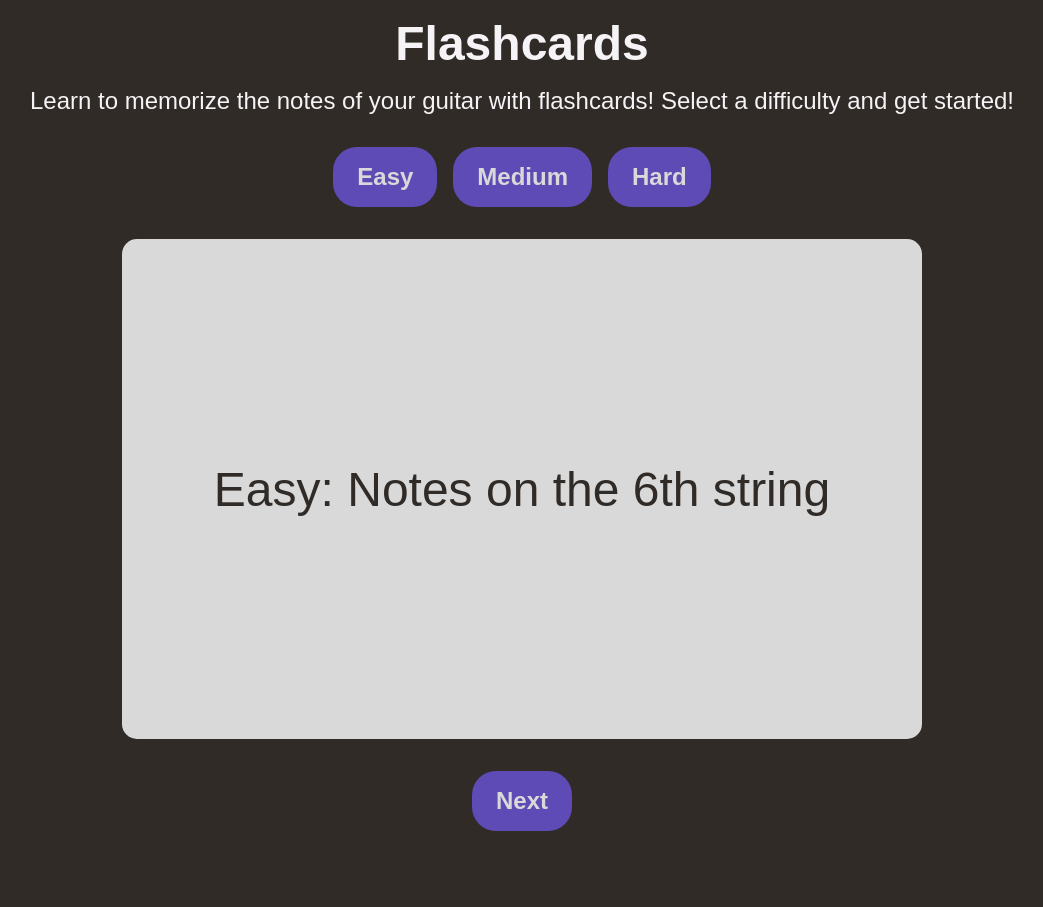
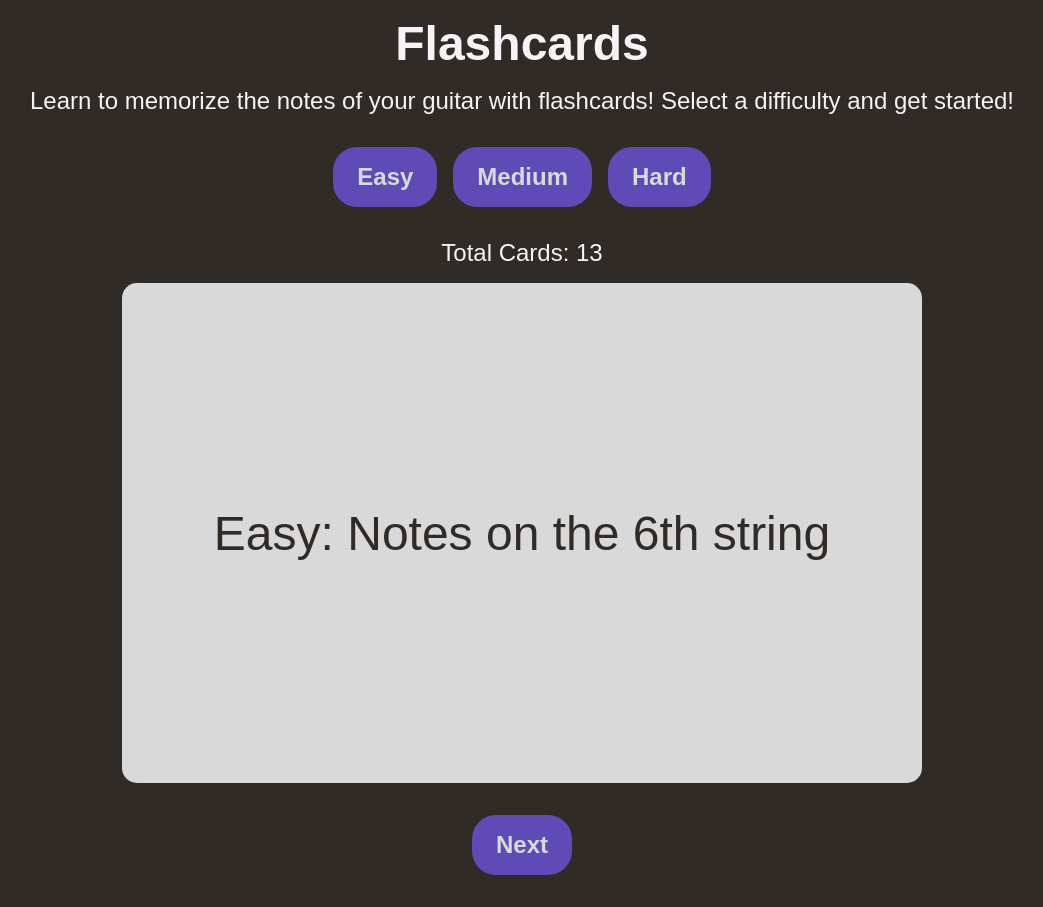
Before and after one commit to zacheratk/flashcards, a React (Vite) app: page / in a window 1280 px wide. Shown: the whole page, without its empty margins (118-1161 px from the left). Before the commit the page ends 863 px from the top, so only its background shows below. Built offline with nearby package versions, Linux system fonts and the light colour scheme.

Commit message:
Add card count display

```diff
--- a/src/components/CardSet.jsx
+++ b/src/components/CardSet.jsx
@@ -28,6 +28,7 @@ const CardSet = () => {
                 <button onClick={handleMedium}>Medium</button>
                 <button onClick={handleHard}>Hard</button>
             </div>
+            <p>Total Cards: {sets[cardSet].length - 1}</p>
             <Card card={sets[cardSet][index]} key={index} />
             <div className='next'>
                 <button onClick={setRandomIndex}>Next</button>
```
